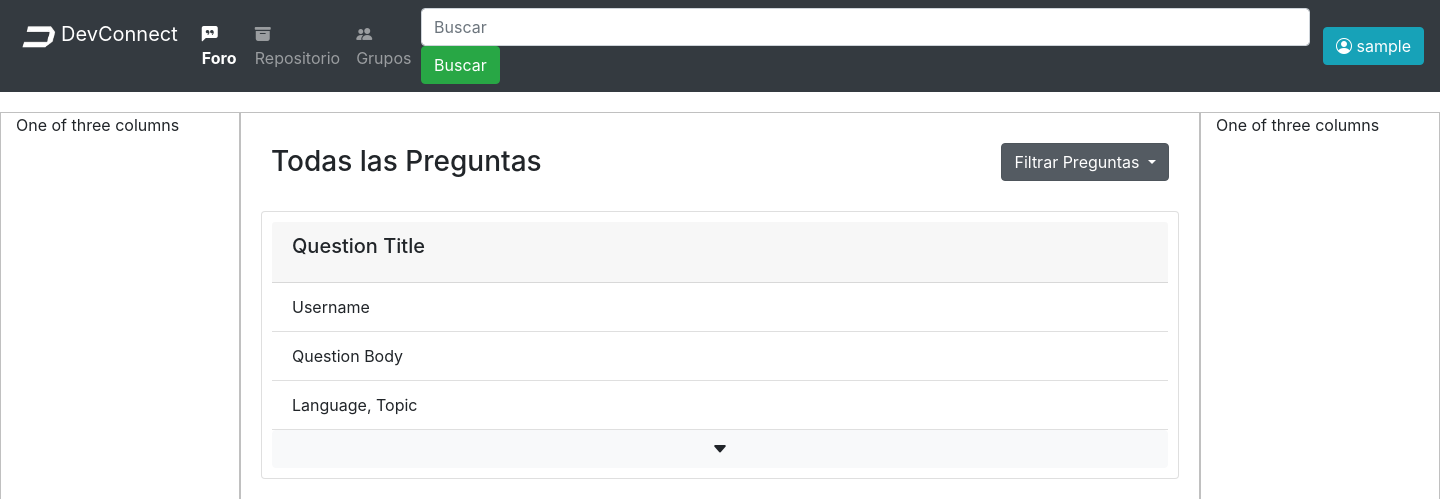
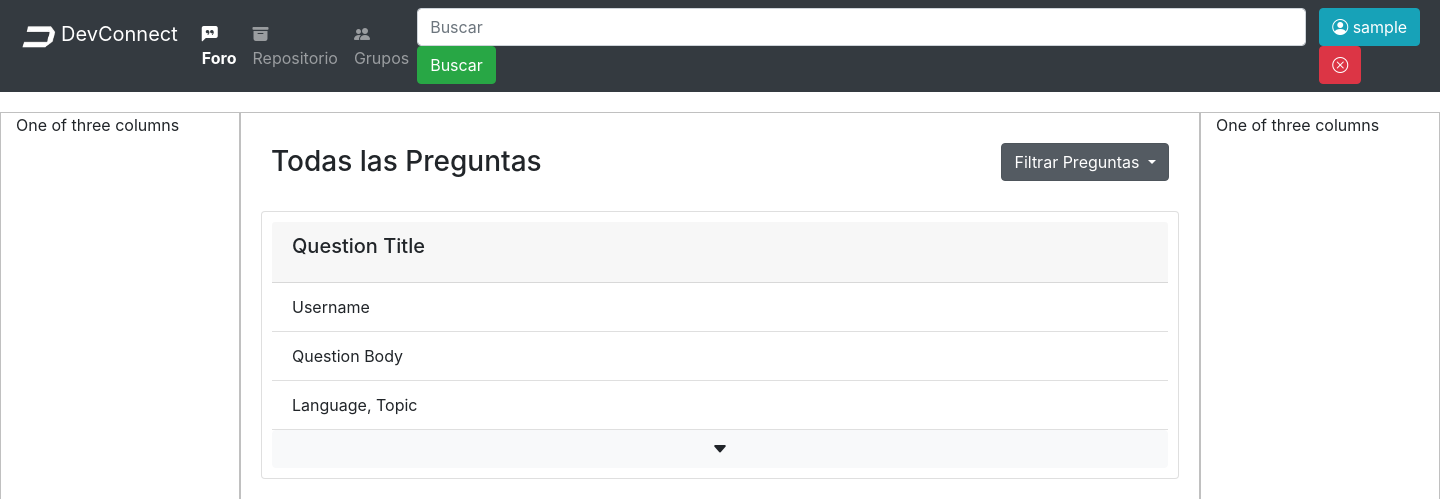
Before and after one commit to MateoVR13/DevConnect, a Django app: page / in a window 1440 px wide. Shown: the top 499 px of the page. Run offline with Django 4.2, Linux system fonts and the light colour scheme; the visitor is signed in with stand-in values (Sample User, id 1); some libraries are stand-ins or nearby versions.

Commit message:
Boton de logout

```diff
--- a/appdevconnect/templates/baseTemplate.html
+++ b/appdevconnect/templates/baseTemplate.html
@@ -79,6 +79,7 @@
 
                 {% if user.is_authenticated %}
                 <button class="bi bi-person-circle btn btn-info my-2 my-sm-0" style="margin-left: 5px;" > {{ user.username }}</button>
+                <button class="bi bi-x-circle btn btn-danger my-2 my-sm-0" style="margin-left: 5px;" ></button>
                 {% else %}
                     <button class="btn btn-info my-2 my-sm-0" type="submit" style="margin-left: 5px;">Log In</button>
                     <button class="btn btn-outline-light my-2 my-sm-0" type="submit"
```
